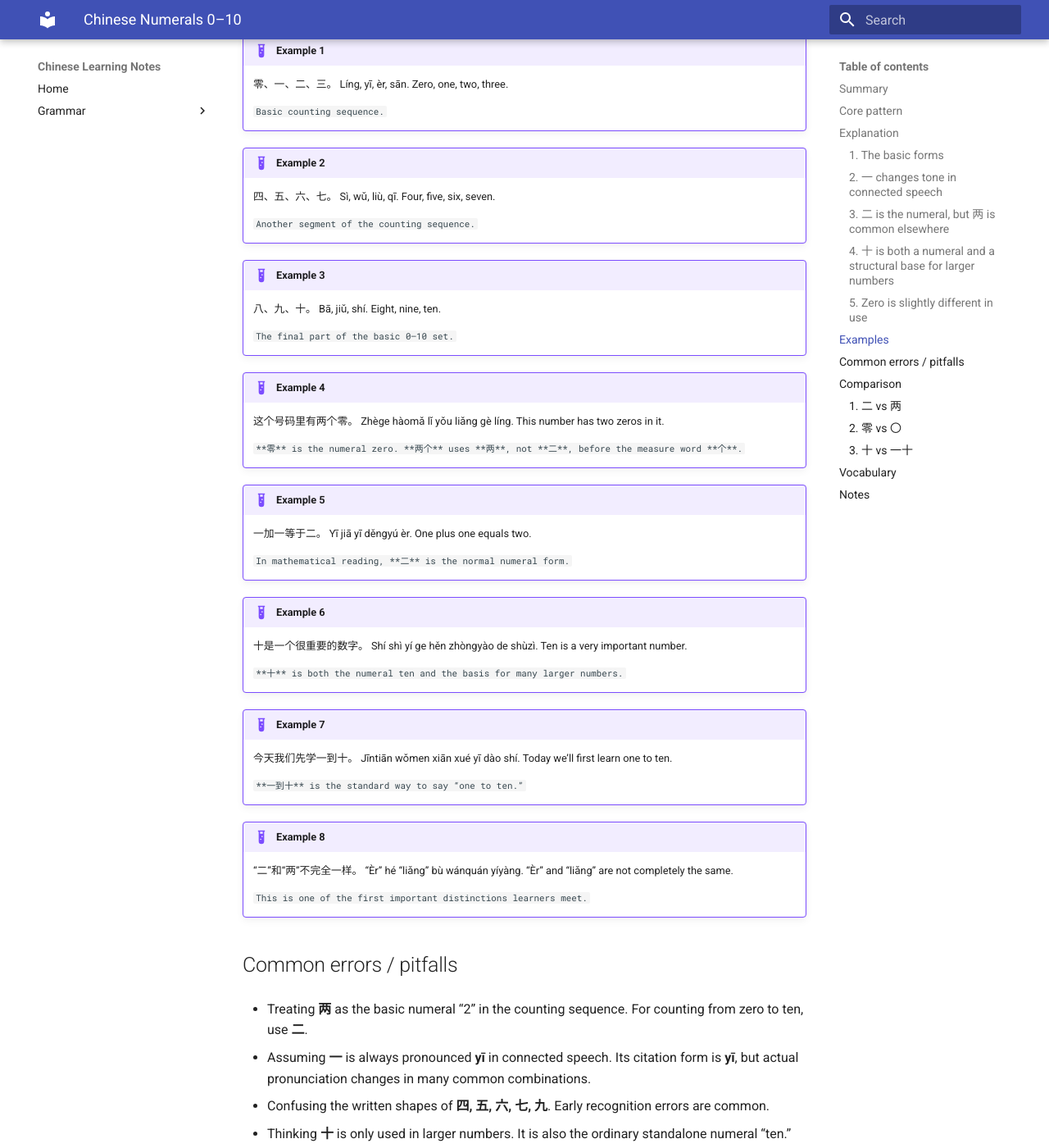
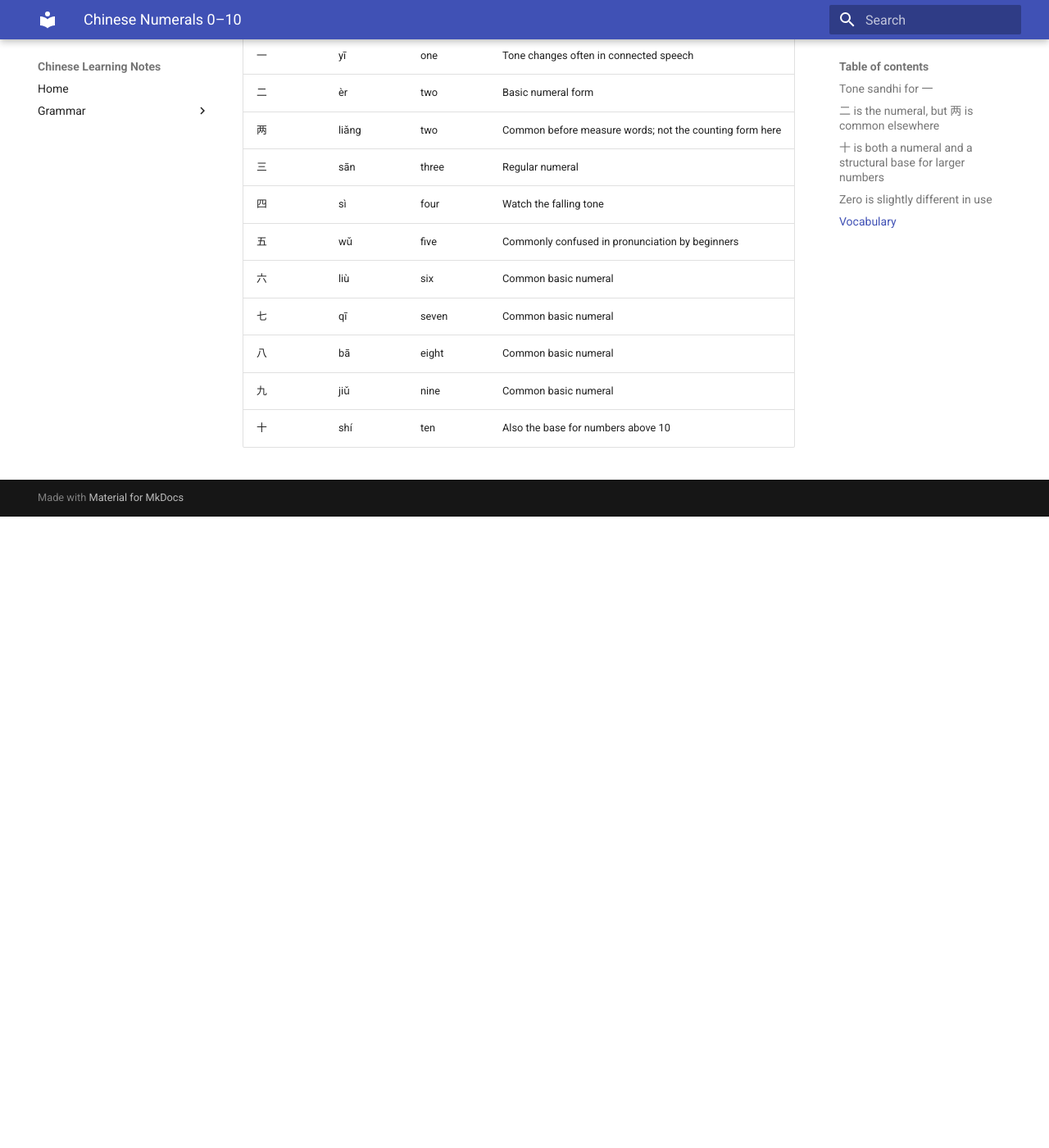
Before and after one commit to martinlicht/chinese, an MkDocs documentation site: the page built from docs/notes/numbers.md, in a window 1280 px wide and 1400 px high, scrolled down 3153 px. Shown: the whole window at 82% size. Built offline with MkDocs 1.6.1 and Material for MkDocs 9.7.7, drawn with Linux system fonts in a browser that asks for light colours; after the commit the page ends 3783 px from its top, so only the background shows below that; some of the changed text lies outside the part shown.

Commit message:
clean up attempt

````diff
--- a/docs/notes/numbers.md
+++ b/docs/notes/numbers.md
@@ -1,67 +1,39 @@
 # Chinese Numerals 0–10
 
-## Summary
+The basic Chinese numerals from zero to ten are the following. For simple counting, these are to be memorized first.
 
-* The basic Chinese numerals from zero to ten are: **零, 一, 二, 三, 四, 五, 六, 七, 八, 九, 十**.
-* For counting, **一 to 十** are straightforward and highly regular.
-* The main point learners must watch early is **二**: in many contexts above ten or before measure words, **两** is often used instead, but for the numbers **0–10 themselves**, the basic form is **二**.
-* **零** is used for the number zero and also inside larger numbers, but here it is best learned simply as “zero.”
-* Handwriting and recognition matter, especially for **四, 五, 六, 七, 九**.
-* These numerals are used constantly in counting, dates, prices, phone numbers, times, and basic compounds.
+| Chinese | Pinyin | Meaning          |
+| ------- | ------ | ---------------- |
+| 零       | líng   | zero            |
+| 一       | yī     | one             |
+| 二       | èr     | two             |
+| 两       | liǎng  | two             |
+| 三       | sān    | three           |
+| 四       | sì     | four            |
+| 五       | wǔ     | five            |
+| 六       | liù    | six             |
+| 七       | qī     | seven           |
+| 八       | bā     | eight           |
+| 九       | jiǔ    | nine            |
+| 十       | shí    | ten             |
 
-## Core pattern
+!!! tip
+    For a first-pass memorization drill, practice them in fixed order: **零 一 二 三 四 五 六 七 八 九 十**.
 
-The core set is:
-
-**零, 一, 二, 三, 四, 五, 六, 七, 八, 九, 十**
-
-With pinyin:
-
-* 零 líng
-* 一 yī
-* 二 èr
-* 三 sān
-* 四 sì
-* 五 wǔ
-* 六 liù
-* 七 qī
-* 八 bā
-* 九 jiǔ
-* 十 shí
-
-## Explanation
-
-### 1. The basic forms
-
-Chinese numerals from zero to ten are mostly monosyllabic and highly regular.
-
-* **零** = zero
-* **一** = one
-* **二** = two
-* **三** = three
-* **四** = four
-* **五** = five
-* **六** = six
-* **七** = seven
-* **八** = eight
-* **九** = nine
-* **十** = ten
-
-For simple counting, these are the forms to memorize first.
-
-### 2. 一 changes tone in connected speech
+## Tone sandhi for 一
 
 In isolation, **一** is pronounced **yī**. In actual speech, its tone often changes depending on what follows. For a beginner test note, the useful point is simple:
 
 * dictionary form: **yī**
 * in real phrases, pronunciation often shifts
 
-This is a pronunciation issue, not a different word.
-
 !!! note
     For isolated counting practice, use **yī**. Tone sandhi matters later, but it does not change the written form.
 
-### 3. 二 is the numeral, but 两 is common elsewhere
+!!! warning
+    Assuming **一** is always pronounced **yī** in connected speech. Its citation form is **yī**, but actual pronunciation changes in many common combinations.
+
+## 二 is the numeral, but 两 is common elsewhere
 
 For the number “two,” the basic numeral is **二**.
 
@@ -81,7 +53,22 @@
 !!! warning
     **两** is not the basic numeral symbol for “2” in the counting sequence from zero to ten. The basic numeral is **二**.
 
-### 4. 十 is both a numeral and a structural base for larger numbers
+* **二** = the numeral two
+* **两** = often used before measure words and nouns
+
+!!! warning
+    Treating **两** as the basic numeral “2” in the counting sequence. For counting from zero to ten, use **二**.
+
+Minimal contrast:
+
+* **二、三、四**
+  two, three, four
+* **两个人**
+  two people
+
+For the numeral list from zero to ten, the correct item is **二**.
+
+## 十 is both a numeral and a structural base for larger numbers
 
 **十** means “ten.”
 
@@ -95,7 +82,7 @@
 
 * **十** = ten
 
-### 5. Zero is slightly different in use
+## Zero is slightly different in use
 
 **零** is “zero,” but it also appears inside larger numbers, decimals, temperatures, and formal number reading.
 
@@ -103,140 +90,17 @@
 
 * **零** is the standard written numeral for zero
 
-## Examples
-
-!!! example "Example 1"
-    零、一、二、三。
-    Líng, yī, èr, sān.
-    Zero, one, two, three.
-
-    ```
-    Basic counting sequence.
-    ```
-
-!!! example "Example 2"
-    四、五、六、七。
-    Sì, wǔ, liù, qī.
-    Four, five, six, seven.
-
-    ```
-    Another segment of the counting sequence.
-    ```
-
-!!! example "Example 3"
-    八、九、十。
-    Bā, jiǔ, shí.
-    Eight, nine, ten.
-
-    ```
-    The final part of the basic 0–10 set.
-    ```
-
-!!! example "Example 4"
-    这个号码里有两个零。
-    Zhège hàomǎ lǐ yǒu liǎng gè líng.
-    This number has two zeros in it.
-
-    ```
-    **零** is the numeral zero. **两个** uses **两**, not **二**, before the measure word **个**.
-    ```
-
-!!! example "Example 5"
-    一加一等于二。
-    Yī jiā yī děngyú èr.
-    One plus one equals two.
-
-    ```
-    In mathematical reading, **二** is the normal numeral form.
-    ```
-
-!!! example "Example 6"
-    十是一个很重要的数字。
-    Shí shì yí ge hěn zhòngyào de shùzì.
-    Ten is a very important number.
-
-    ```
-    **十** is both the numeral ten and the basis for many larger numbers.
-    ```
-
-!!! example "Example 7"
-    今天我们先学一到十。
-    Jīntiān wǒmen xiān xué yī dào shí.
-    Today we’ll first learn one to ten.
-
-    ```
-    **一到十** is the standard way to say “one to ten.”
-    ```
-
-!!! example "Example 8"
-    “二”和“两”不完全一样。
-    “Èr” hé “liǎng” bù wánquán yíyàng.
-    “Èr” and “liǎng” are not completely the same.
-
-    ```
-    This is one of the first important distinctions learners meet.
-    ```
-
-## Common errors / pitfalls
-
-* Treating **两** as the basic numeral “2” in the counting sequence.
-  For counting from zero to ten, use **二**.
-
-* Assuming **一** is always pronounced **yī** in connected speech.
-  Its citation form is **yī**, but actual pronunciation changes in many common combinations.
-
-* Confusing the written shapes of **四, 五, 六, 七, 九**.
-  Early recognition errors are common.
-
-* Thinking **十** is only used in larger numbers.
-  It is also the ordinary standalone numeral “ten.”
-
-* Ignoring the difference between numeral reading and measure-word usage.
-  **二** is the numeral; **两** is often preferred before classifiers.
-
-## Comparison
-
-### 1. 二 vs 两
-
-* **二** = the numeral two
-* **两** = often used before measure words and nouns
-
-Minimal contrast:
-
-* **二、三、四**
-  two, three, four
-* **两个人**
-  two people
-
-For the numeral list from zero to ten, the correct item is **二**.
-
-### 2. 零 vs 〇
-
 Both can represent zero in some contexts.
 
 * **零** is the standard general numeral word
 * **〇** is often seen in dates, codes, or stylized writing
-
-For a foundational note, learn **零** first.
-
-### 3. 十 vs 一十
-
-For the number ten itself:
-
-* **十** is correct
-* **一十** is not the normal standard form for “10”
-
-So:
-
-* 10 = **十**
-* 11 = **十一**
-* not usually **一十一** in standard Mandarin
 
 ## Vocabulary
 
 | Chinese | Pinyin | Meaning         | Notes                                                   |
 | ------- | ------ | --------------- | ------------------------------------------------------- |
 | 零       | líng   | zero            | Standard numeral for 0                                  |
+| 〇       | líng   | zero            | Other numeral for 0                                     |
 | 一       | yī     | one             | Tone changes often in connected speech                  |
 | 二       | èr     | two             | Basic numeral form                                      |
 | 两       | liǎng  | two             | Common before measure words; not the counting form here |
@@ -248,16 +112,3 @@
 | 八       | bā     | eight           | Common basic numeral                                    |
 | 九       | jiǔ    | nine            | Common basic numeral                                    |
 | 十       | shí    | ten             | Also the base for numbers above 10                      |
-| 号码      | hàomǎ  | number; code    | Used for phone numbers, codes, etc.                     |
-| 数字      | shùzì  | numeral; number | General term                                            |
-
-## Notes
-
-!!! tip
-    For a first-pass memorization drill, practice them in fixed order: **零 一 二 三 四 五 六 七 八 九 十**.
-
-!!! note
-    In real usage, numerals are read differently depending on context: counting, math, phone numbers, room numbers, years, and prices can sound slightly different in rhythm or usage. For 0–10 recognition, the written forms above are the essential core.
-
-!!! note
-    For testing purposes, the single most useful distinction to remember is: **the numeral is 二, but many everyday noun phrases use 两**.
````
Also changed, not shown: legacy.txt (added, +89 -0 lines).
